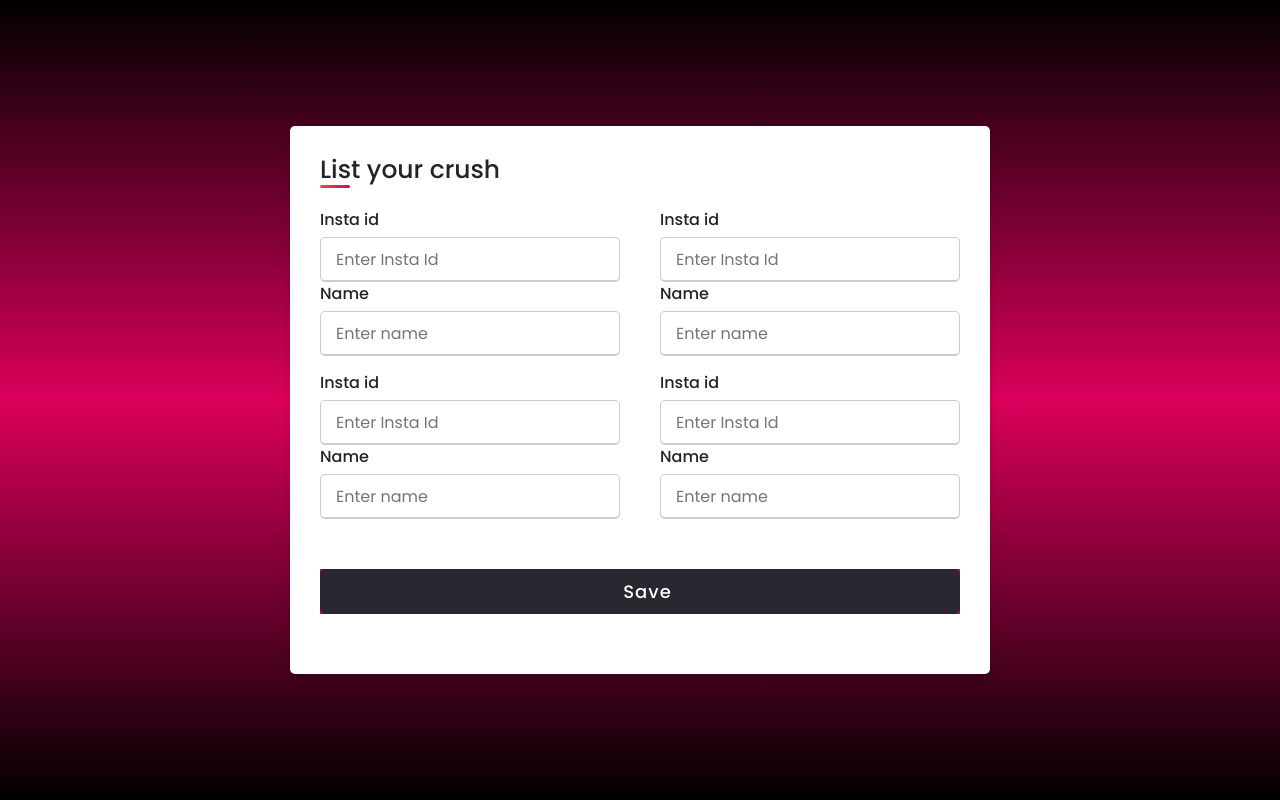
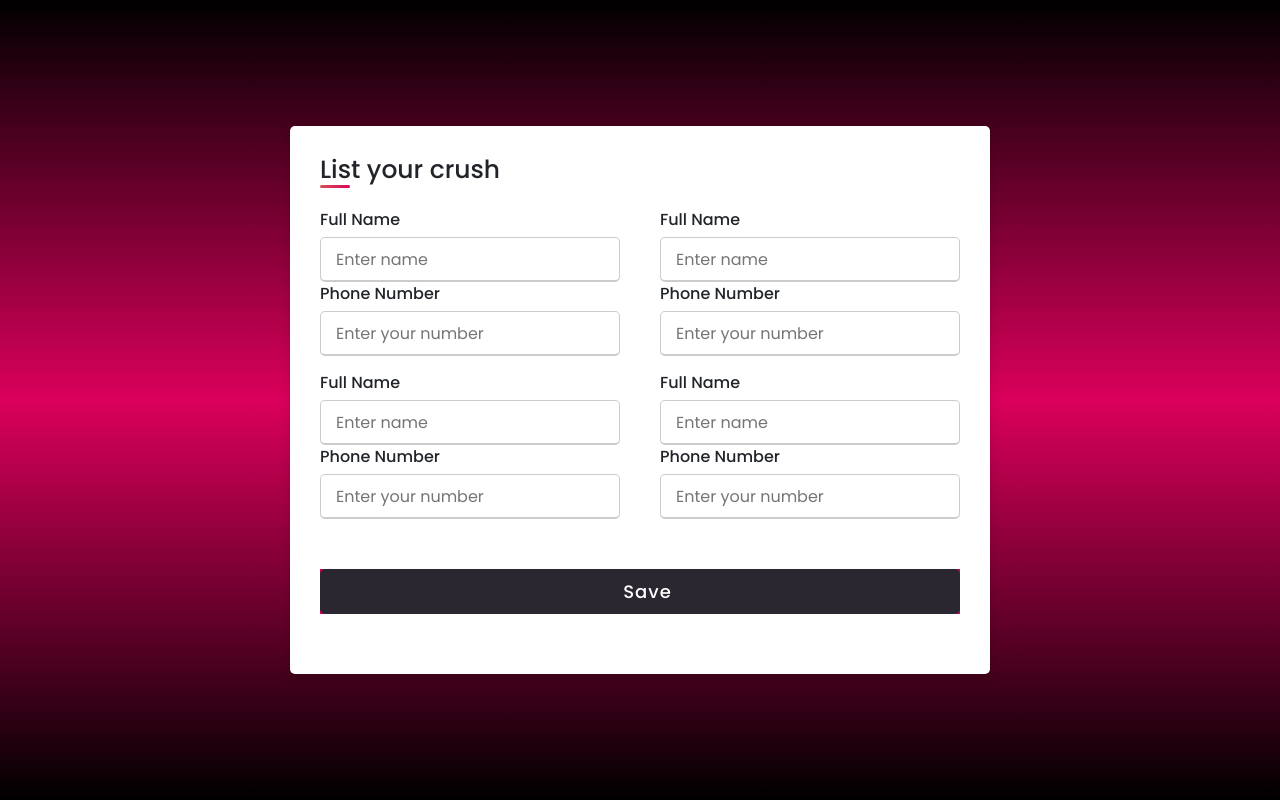
Before and after one commit to Pankajghz/Project, a React (Create React App) app: page /preference in a window 1280 px wide. Built offline with nearby package versions, Linux system fonts and the light colour scheme.

Commit message:
Update Preference.jsx

```diff
--- a/src/components/Preference.jsx
+++ b/src/components/Preference.jsx
@@ -1,6 +1,6 @@
-import React, { useState, useEffect } from 'react';
-import '../styles/Profile.css';
-import { useNavigate } from 'react-router-dom';
+import React, { useState, useEffect } from "react";
+import "../styles/Profile.css";
+import { useNavigate } from "react-router-dom";
 
 const Preference = () => {
   const [submitted, setSubmitted] = useState(false);
@@ -10,8 +10,7 @@ const Preference = () => {
     event.preventDefault();
     console.log("Thik hai");
     setSubmitted(true);
-    }
-
+  };
 
   useEffect(() => {
     if (submitted === true) {
@@ -28,38 +27,87 @@ const Preference = () => {
             <form onSubmit={handleSubmit}>
               <div className="user-details">
                 <div className="input-box">
-                                    <span className="details">Insta id</span>
-                                    <input type="text" placeholder="Enter Insta Id" maxLength="20" required />
-                                    <span className="details">Name</span>
-                                    <input type="text" placeholder="Enter name" maxLength="25" required />
-                                </div>
-
-
-                                <div className="input-box">
-                                    <span className="details">Insta id</span>
-                                    <input type="text" placeholder="Enter Insta Id" maxLength="20" required />
-                                    <span className="details">Name</span>
-                                    <input type="text" placeholder="Enter name" maxLength="25" required />
+                  <span className="details">Full Name</span>
+                  <input
+                    type="text"
+                    name="name1"
+                    placeholder="Enter name"
+                    maxLength="25"
+                    required
+                  />
+                  <span className="details">Phone Number</span>
+                  <input
+                    type="number"
+                    name="phone1"
+                    placeholder="Enter your number"
+                    min="1000000000"
+                    max="9999999999"
+                    required
+                  />
                 </div>
 
                 <div className="input-box">
-                                    <span className="details">Insta id</span>
-                                    <input type="text" placeholder="Enter Insta Id" maxLength="20" required />
-                                    <span className="details">Name</span>
-                                    <input type="text" placeholder="Enter name" maxLength="25" required />
+                  <span className="details">Full Name</span>
+                  <input
+                    type="text"
+                    name="name2"
+                    placeholder="Enter name"
+                    maxLength="25"
+                    required
+                  />
+                  <span className="details">Phone Number</span>
+                  <input
+                    type="number"
+                    name="phone2"
+                    placeholder="Enter your number"
+                    min="1000000000"
+                    max="9999999999"
+                    required
+                  />
                 </div>
 
+                <div className="input-box">
+                  <span className="details">Full Name</span>
+                  <input
+                    type="text"
+                    name="name3"
+                    placeholder="Enter name"
+                    maxLength="25"
+                    required
+                  />
+                  <span className="details">Phone Number</span>
+                  <input
+                    type="number"
+                    name="phone3"
+                    placeholder="Enter your number"
+                    min="1000000000"
+                    max="9999999999"
+                    required
+                  />
+                </div>
 
                 <div className="input-box">
-                                    <span className="details">Insta id</span>
-                                    <input type="text" placeholder="Enter Insta Id" maxLength="20" required />
-                                    <span className="details">Name</span>
-                                    <input type="text" placeholder="Enter name" maxLength="25" required />
+                  <span className="details">Full Name</span>
+                  <input
+                    type="text"
+                    name="name4"
+                    placeholder="Enter name"
+                    maxLength="25"
+                    required
+                  />
+                  <span className="details">Phone Number</span>
+                  <input
+                    type="number"
+                    name="phone4"
+                    placeholder="Enter your number"
+                    min="1000000000"
+                    max="9999999999"
+                    required
+                  />
+                </div>
               </div>
 
-                            </div>
-
-                            <div className="button"  >
+              <div className="button">
                 <input type="submit" value="Save" />
               </div>
             </form>
```
Lines whose indentation alone changed are shown as unchanged.
